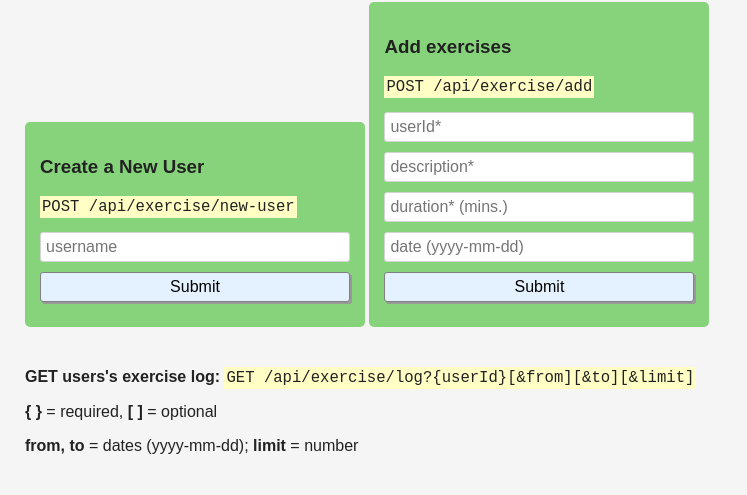
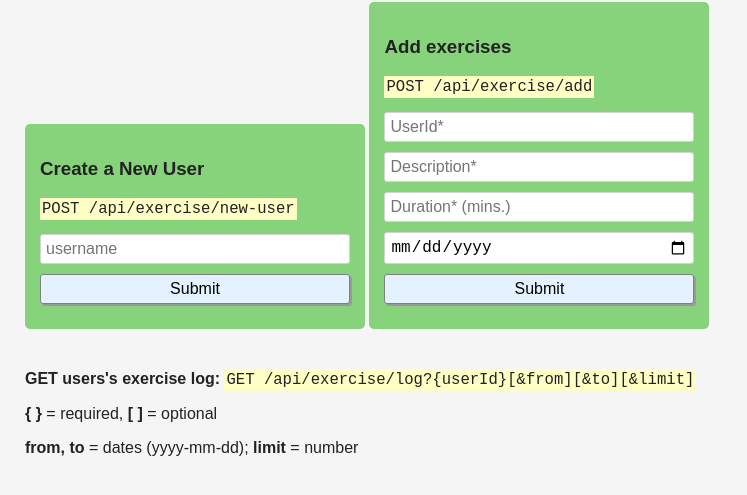
Before and after one commit to LarioStax/25-ExerciseTracker, a website: page views/index.html in a window 1280 px wide. Shown: the part 81-576 px from the top of the page, without its empty margins (0-747 px from the left). Drawn offline with Linux system fonts and the light colour scheme; files that its build step writes are made by us from their sources.

Commit message:
Change input types to number and date

```diff
--- a/views/index.html
+++ b/views/index.html
@@ -20,10 +20,10 @@
           <form action="/api/exercise/add" method="post">
             <h3>Add exercises</h3>
             <p><code>POST /api/exercise/add</code></p>
-            <input id="uid" type="text" name="userId" placeholder="userId*">
-            <input id="desc" type="text" name="description" placeholder="description*">
-            <input id="dur" type="text" name="duration" placeholder="duration* (mins.)">
-            <input id="dat" type="text" name="date" placeholder="date (yyyy-mm-dd)">
+            <input id="uid" type="text" name="userId" placeholder="UserId*" required>
+            <input id="desc" type="text" name="description" placeholder="Description*" required>
+            <input id="dur" type="number" name="duration" placeholder="Duration* (mins.)" required>
+            <input id="dat" type="date" name="date" placeholder="Date (dd-mm-yyyy)">
             <input type="submit" value="Submit">
           </form>
           <p><strong>GET users's exercise log: </strong><code>GET /api/exercise/log?{userId}[&amp;from][&amp;to][&amp;limit]</code></p>
```
